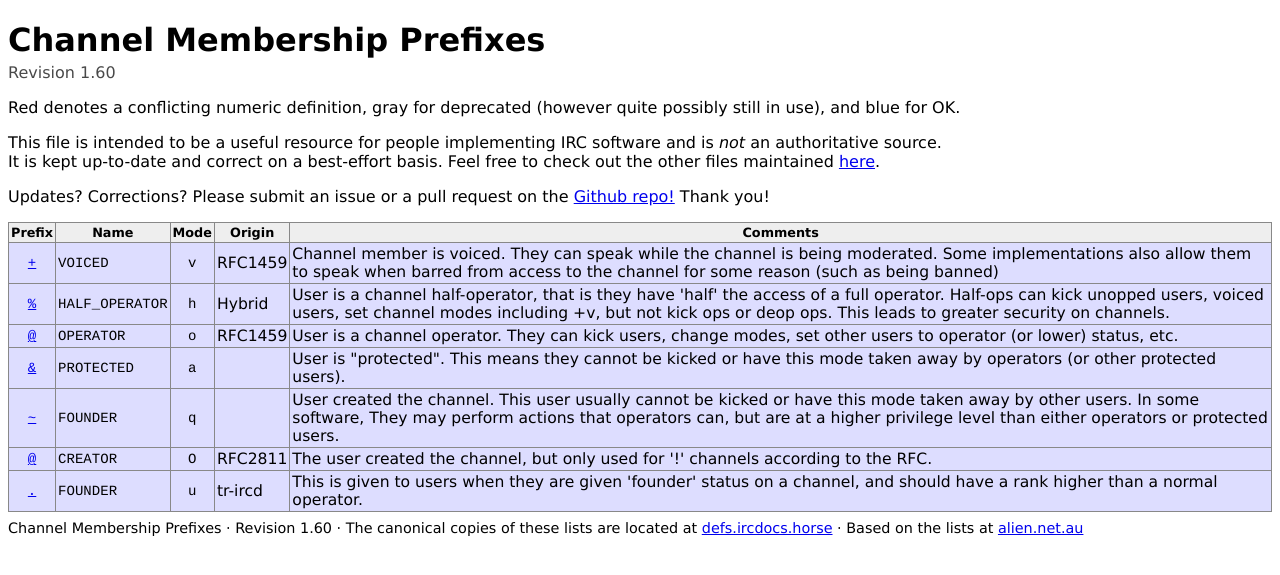
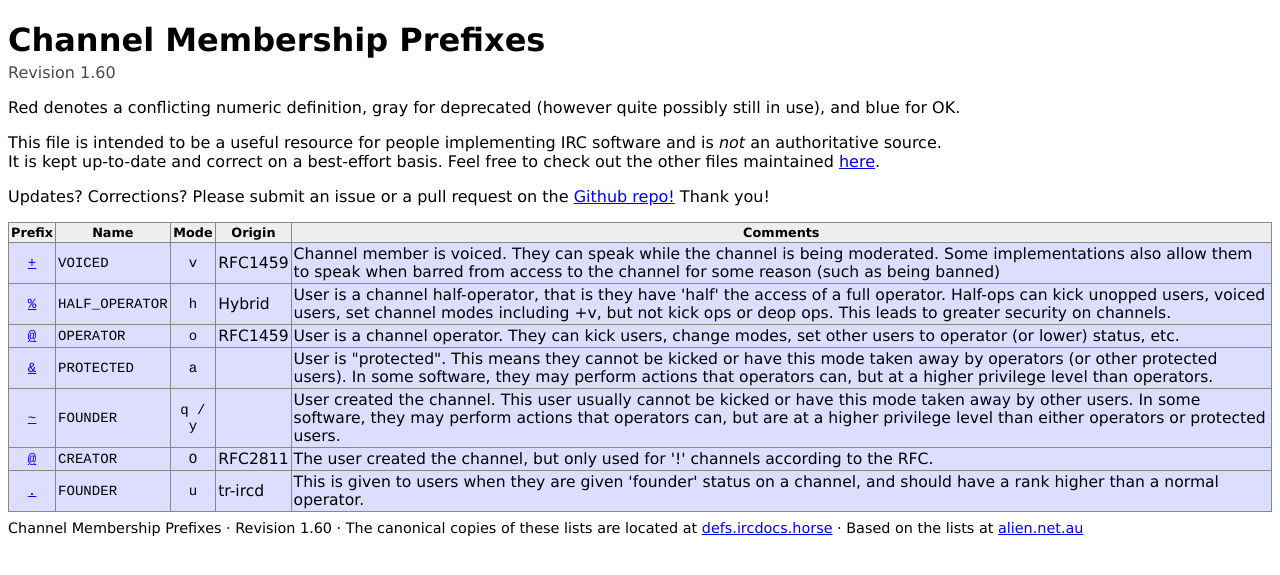
Before and after one commit to ircdocs/irc-defs, a Jekyll site: the page built from defs/chanmembers.html, in a window 1280 px wide. Shown: the top 575 px of the page. Built offline with Jekyll 4.4.1, drawn with Linux system fonts in a browser that asks for light colours.

Commit message:
chanmembers: Add PROTECTED note for Elemental and other ircds, add extra mode character for FOUNDER

```diff
--- a/_data/chanmembers.yaml
+++ b/_data/chanmembers.yaml
@@ -115,16 +115,18 @@ values:
         comment: >
             User is "protected". This means they cannot be kicked or have
             this mode taken away by operators (or other protected users).
+            In some software, they may perform actions that operators can,
+            but at a higher privilege level than operators.
 
     -
         name: FOUNDER
         prefixchar: "~"
-        mode: q
+        mode: q / y
         origin:
         comment: >
             User created the channel. This user usually cannot be kicked
             or have this mode taken away by other users. In some software,
-            They may perform actions that operators can, but are at a
+            they may perform actions that operators can, but are at a
             higher privilege level than either operators or protected
             users.
 
```
